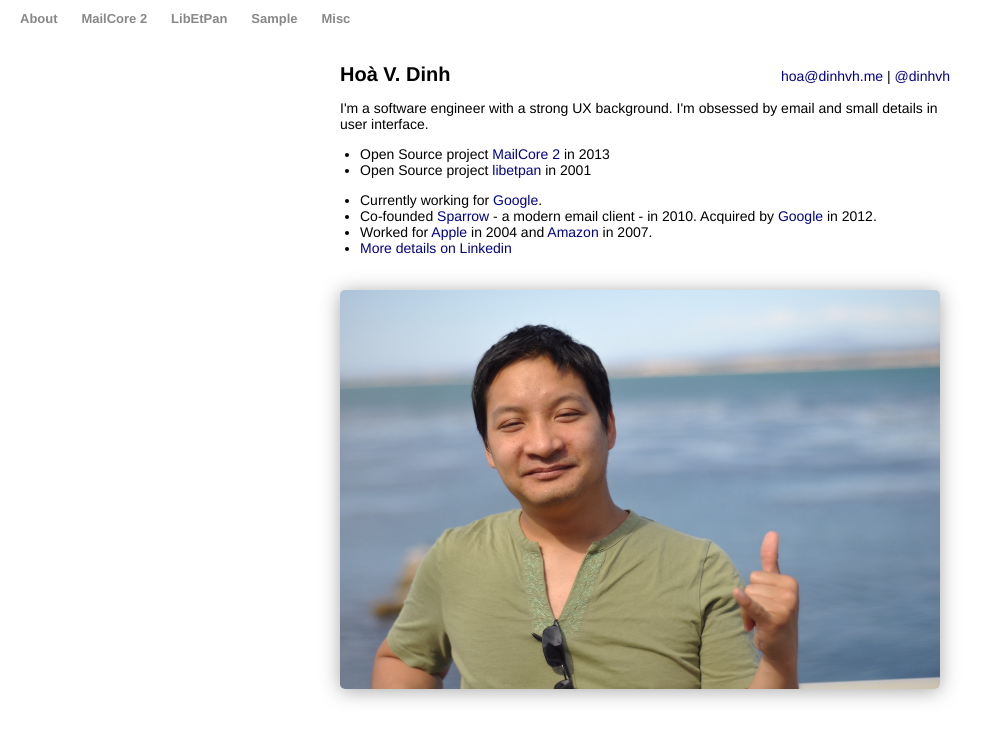
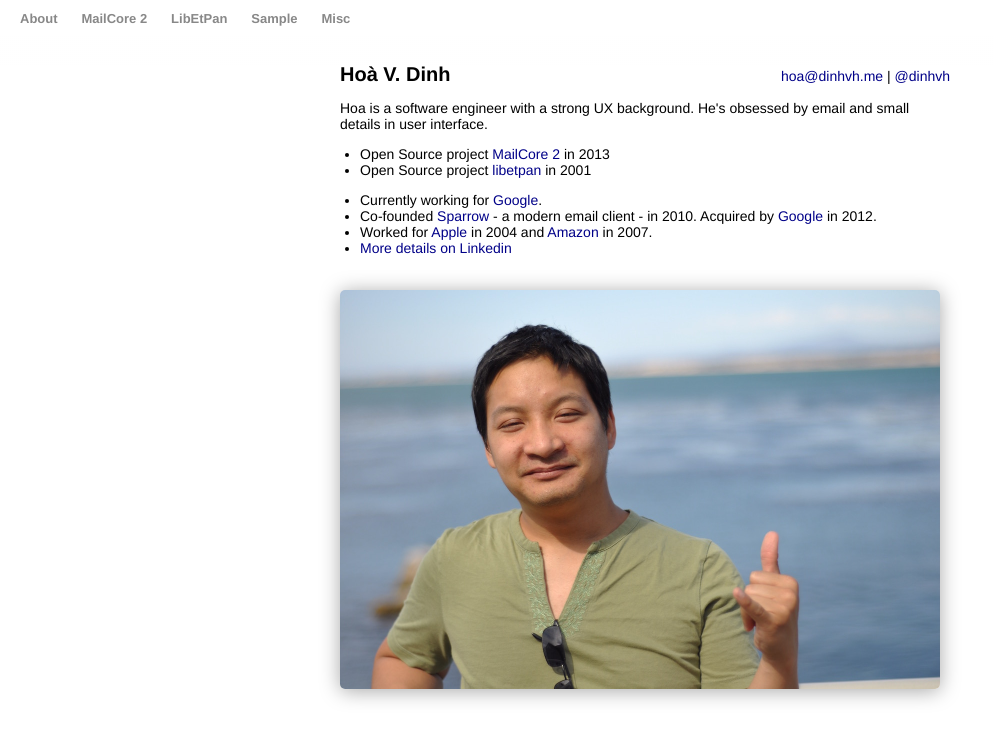
Before and after one commit to dinhvh/dinhviethoa.github.io, a plain HTML site: page index.html in a window 1280 px wide. Shown: the whole page, without its empty margins (0-993 px from the left). Drawn offline with Linux system fonts and the light colour scheme.

Commit message:
Improvements

```diff
--- a/index.html
+++ b/index.html
@@ -59,8 +59,8 @@
     </h1>
 
 		<p>
-			I'm a software engineer with a strong UX background.
-      I'm obsessed by email and small details in user interface.
+			Hoa is a software engineer with a strong UX background.
+      He's obsessed by email and small details in user interface.
     </p>
     <ul>
       <li>Open Source project <a href="mailcore2.html">MailCore 2</a> in 2013</li>
```
